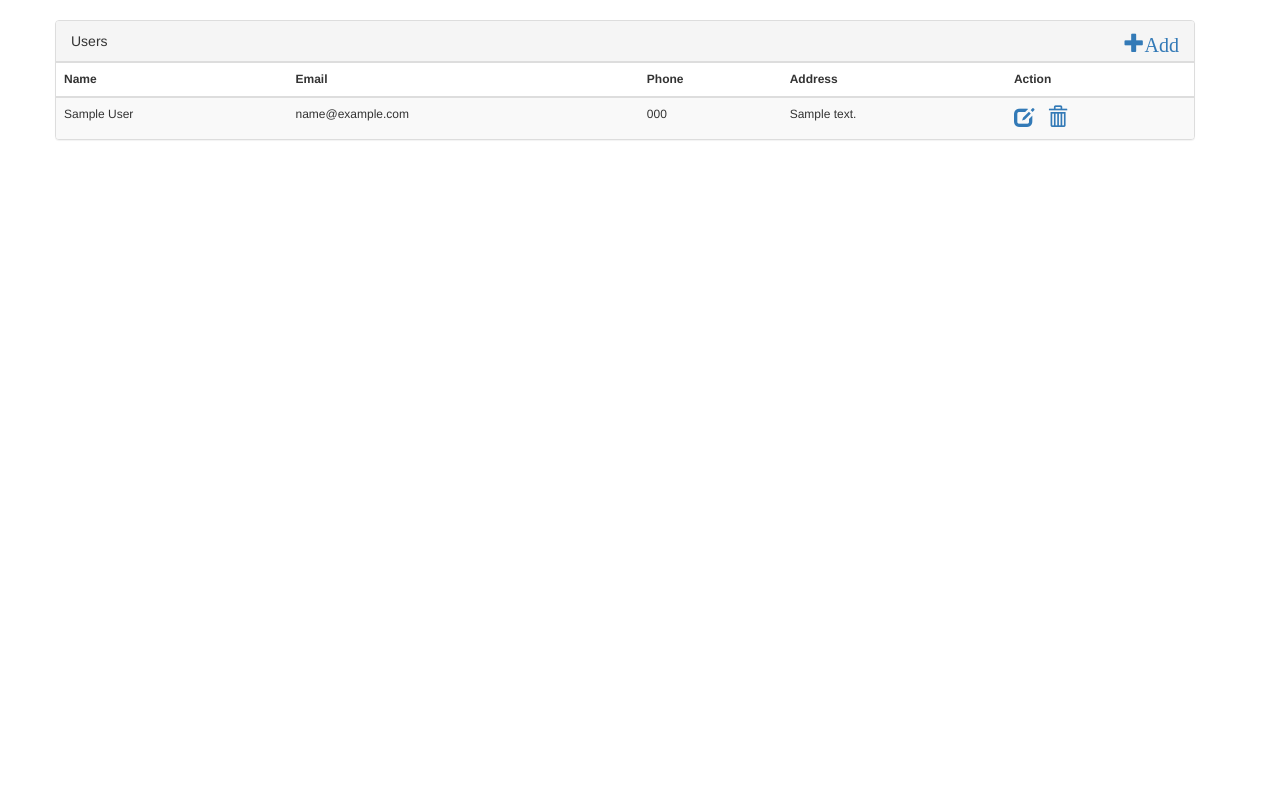
After one commit to zlacee/Project-X, a PHP site: page /form.php in a window 1280 px wide. The commit adds this page. Run offline with PHP 8.4, Linux system fonts and the light colour scheme; tables that the repository leaves empty or names only in its code hold one stand-in row (values such as "Sample post").

Commit message:
login accessed and the user REGISTRATION have been saved

```diff
--- /dev/null
+++ b/form.php
@@ -0,0 +1,165 @@
+<html>
+<head>
+<title>Register Form</title>
+<link rel="stylesheet" type="text/css" href="style.css">
+
+<link rel="stylesheet" href="http://maxcdn.bootstrapcdn.com/bootstrap/3.3.6/css/bootstrap.min.css">
+<script src="https://ajax.googleapis.com/ajax/libs/jquery/1.12.2/jquery.min.js"></script>
+<script src="http://maxcdn.bootstrapcdn.com/bootstrap/3.3.6/js/bootstrap.min.js"></script>
+
+<script>
+function userAction(type,id){
+    id = (typeof id == "undefined")?'':id;
+    var statusArr = {add:"added",edit:"updated",delete:"deleted"};
+    var userData = '';
+    if (type == 'add') {
+        userData = $("#addForm").find('.form').serialize()+'&action_type='+type+'&id='+id;
+    }else if (type == 'edit'){
+        userData = $("#editForm").find('.form').serialize()+'&action_type='+type;
+    }else{
+        userData = 'action_type='+type+'&id='+id;
+    }
+    $.ajax({
+        type: 'POST',
+        url: 'userAction.php',
+        data: userData,
+        success:function(msg){
+            if(msg == 'ok'){
+                alert('User data has been '+statusArr[type]+' successfully.');
+                getUsers();
+                $('.form')[0].reset();
+                $('.formData').slideUp();
+            }else{
+                alert('Some problem occurred, please try again.');
+            }
+        }
+    });
+}
+
+function editUser(id){
+    $.ajax({
+        type: 'POST',
+        dataType:'JSON',
+        url: 'userAction.php',
+        data: 'action_type=data&id='+id,
+        success:function(data){
+            $('#idEdit').val(data.id);
+            $('#nameEdit').val(data.name);
+            $('#emailEdit').val(data.email);
+            $('#phoneEdit').val(data.phone);
+			$('#addressEdit').val(data.address);
+            $('#editForm').slideDown();
+        }
+    });
+}
+
+</script>
+</head>
+<body>
+
+<div class="container">
+    <div class="row">
+        <div class="panel panel-default users-content">
+            <div class="panel-heading">Users <a href="javascript:void(0);" class="glyphicon glyphicon-plus" id="addLink" onclick="javascript:$('#addForm').slideToggle();">Add</a></div>
+            <div class="panel-body none formData" id="addForm">
+                <h2 id="actionLabel">Add User</h2>
+                <form class="form" id="userForm" action = "userAction.php" method = "Post">
+                    <div class="form-group">
+                        <label>Name</label>
+                        <input type="text" class="form-control" name="name" />
+                    </div>
+                    <div class="form-group">
+                        <label>Email</label>
+                        <input type="text" class="form-control" name="email"/>
+                    </div>
+                    <div class="form-group">
+                        <label>Phone</label>
+                        <input type="text" class="form-control" name="phone" id="phone"/>
+                    </div>
+					 <div class="form-group">
+                        <label>Address</label>
+                        <input type="text" class="form-control" name="address" id="address"/>
+                    </div>
+                    <a href="javascript:void(0);" class="btn btn-warning" onclick="$('#addForm').slideUp();">Cancel</a>
+                    <a href="javascript:void(0);" class="btn btn-success" onclick="userAction('add')">Add User</a>
+                </form>
+            </div>
+            <div class="panel-body none formData" id="editForm">
+                <h2 id="actionLabel">Edit User</h2>
+                <form class="form" id="userForm">
+                    <div class="form-group">
+                        <label>Name</label>
+                        <input type="text" class="form-control" name="name" id="nameEdit"/>
+                    </div>
+                    <div class="form-group">
+                        <label>Email</label>
+                        <input type="text" class="form-control" name="email" id="emailEdit"/>
+                    </div>
+                    <div class="form-group">
+                        <label>Phone</label>
+                        <input type="text" class="form-control" name="phone" id="phoneEdit"/>
+                    </div>
+					<div class="form-group">
+                        <label>Address</label>
+                        <input type="text" class="form-control" name="address" id="addressEdit"/>
+                    </div>
+
+                    <input type="hidden" class="form-control" name="id" id="idEdit"/>
+                    <a href="javascript:void(0);" class="btn btn-warning" onclick="$('#editForm').slideUp();">Cancel</a>
+                    <a href="javascript:void(0);" class="btn btn-success" onclick="userAction('edit')">Update User</a>
+                </form>
+            </div>
+            <table class="table table-striped">
+                <thead>
+                    <tr>
+
+                        <th>Name</th>
+                        <th>Email</th>
+                        <th>Phone</th>
+						<th>Address</th>
+                        <th>Action</th>
+                    </tr>
+
+		<!-- this is the view part of the site -->
+
+                </thead>
+			<?php
+		$conn = mysqli_connect("localhost","root","");
+	mysqli_select_db($conn,"project");
+
+		$sql="SELECT * FROM adduser";
+
+		if ($result=mysqli_query($conn,$sql))
+		  {
+		  // Fetch one and one row
+		  while ($row=mysqli_fetch_array($result))
+			{
+		?>
+		<tr>
+			<td><?php echo $row['name']?></td>
+			<td><?php echo $row['email']?></td>
+			<td><?php echo $row['phone']?></td>
+			<td><?php echo $row['address']?></td>
+			<td>
+                            <a href="javascript:void(0);" class="glyphicon glyphicon-edit" onclick="editUser('<?php echo $row['id']; ?>')"></a>
+                            <a href="javascript:void(0);" class="glyphicon glyphicon-trash" onclick="return confirm('Are you sure to delete data?')?userAction('delete','<?php echo $row['id']; ?>'):false;"></a>
+                        </td>
+		</tr>
+		<?php
+		    }
+			  // Free result set
+			  mysqli_free_result($result);
+			}
+
+			mysqli_close($conn);
+		?>
+
+
+
+			</table>
+        </div>
+    </div>
+</div>
+
+</body>
+</html>
--- a/index.php
+++ b/index.php
@@ -27,7 +27,7 @@ User </br>
 Password </br>
 <input type="password" id="pass" name="pass" size="40"> </br>
 
-<input id="button" type="submit" value="Log-In">
+<input id="button" type="submit" value="Log-In" onclick="form.php">
 
 </form>
 </fieldset>
--- a/style.css
+++ b/style.css
@@ -28,3 +28,15 @@ box-shadow: 7px 7px 6px;
  font-weight:bold;
  font-size:20px
 }
+
+
+/* required style*/
+.none{display: none;}
+
+/* optional styles */
+table tr th, table tr td{font-size: 1.2rem;}
+.row{ margin:20px 20px 20px 20px;width: 100%;}
+.glyphicon{font-size: 20px;}
+.glyphicon-plus{float: right;}
+a.glyphicon{text-decoration: none;}
+a.glyphicon-trash{margin-left: 10px;}
```
Also changed, not shown: userAction.php (added, +23 -0 lines).
